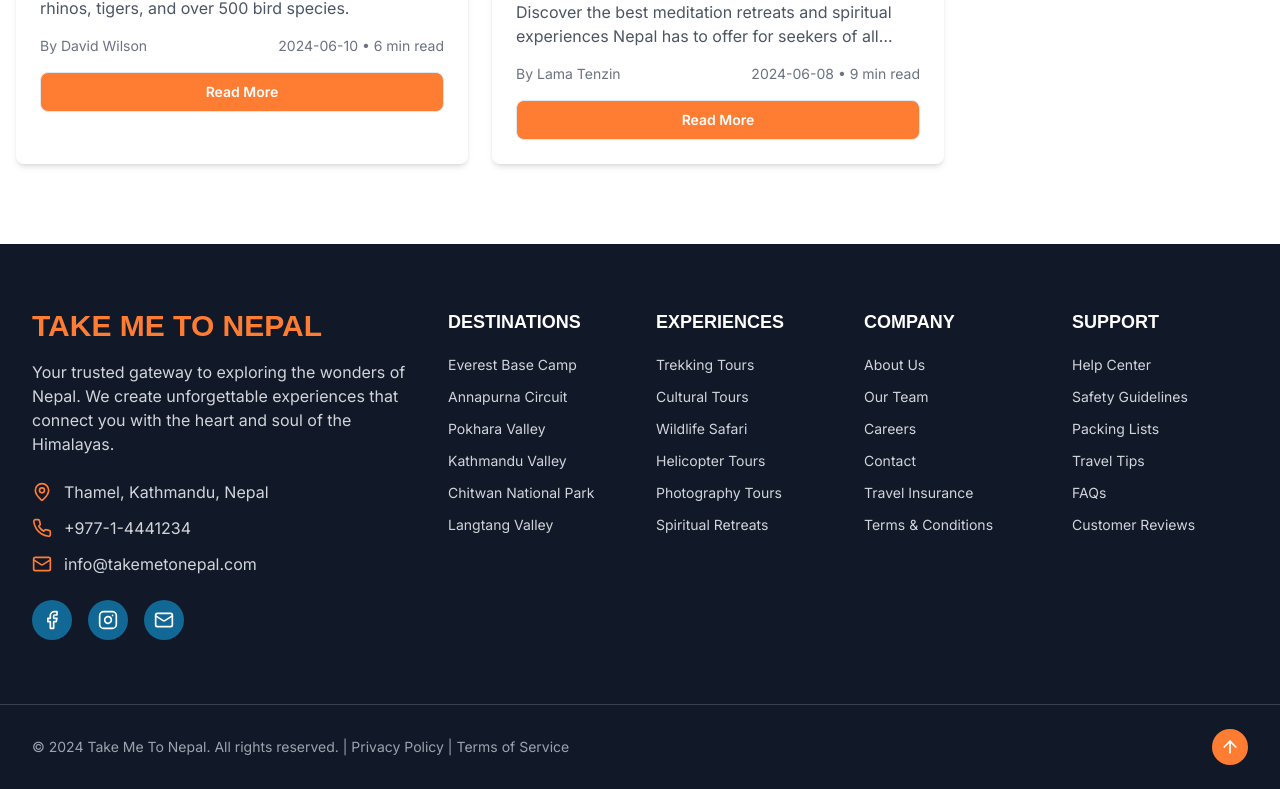
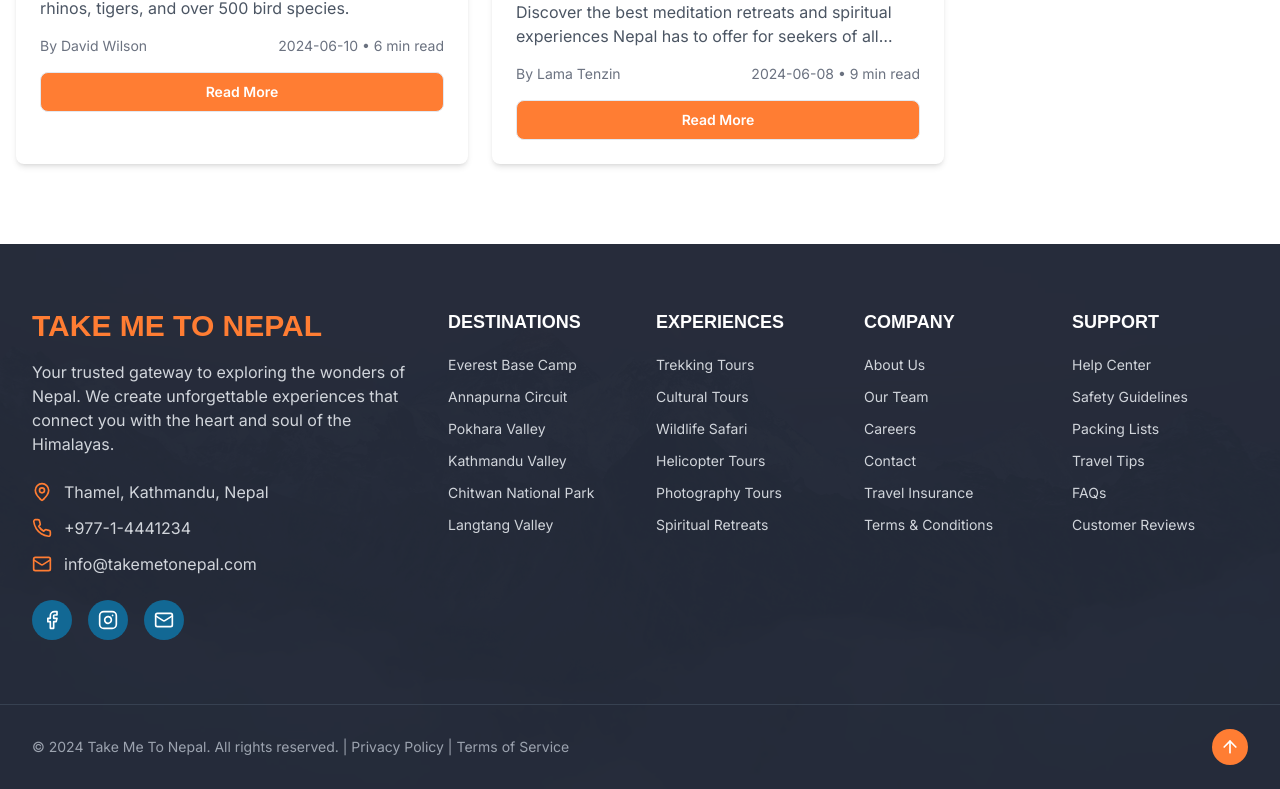
Before and after one commit to clockbtech/tmtn, a React (Vite) app: page /blog in a window 1280 px wide. Shown: the part 1643-2432 px from the top of the page. Built offline with nearby package versions, Linux system fonts and the light colour scheme; a web font is replaced by a local one.

Commit message:
Refactor: Replace backgrounds in Testimonials and Footer
Replaced the background of the Testimonials section with the first image and the background of the Footer with the second image at low opacity.

```diff
--- a/src/components/Footer.tsx
+++ b/src/components/Footer.tsx
@@ -1,6 +1,7 @@
 import React from 'react';
 import { motion } from 'framer-motion';
 import { Mail, Phone, MapPin, Facebook, Instagram, ArrowUp } from 'lucide-react';
+
 const Footer = () => {
   const scrollToTop = () => {
     window.scrollTo({
@@ -8,28 +9,48 @@ const Footer = () => {
       behavior: 'smooth'
     });
   };
+
   const footerLinks = {
     destinations: ['Everest Base Camp', 'Annapurna Circuit', 'Pokhara Valley', 'Kathmandu Valley', 'Chitwan National Park', 'Langtang Valley'],
     experiences: ['Trekking Tours', 'Cultural Tours', 'Wildlife Safari', 'Helicopter Tours', 'Photography Tours', 'Spiritual Retreats'],
     company: ['About Us', 'Our Team', 'Careers', 'Contact', 'Travel Insurance', 'Terms & Conditions'],
     support: ['Help Center', 'Safety Guidelines', 'Packing Lists', 'Travel Tips', 'FAQs', 'Customer Reviews']
   };
-  const socialLinks = [{
+
+  const socialLinks = [
+    {
       icon: Facebook,
       href: '#',
       label: 'Facebook'
-  }, {
+    },
+    {
       icon: Instagram,
       href: '#',
       label: 'Instagram'
-  }, {
+    },
+    {
       icon: Mail,
       href: '#',
       label: 'Email'
-  }];
-  return <footer className="bg-gray-900 text-white" id="contact">
+    }
+  ];
+
+  return (
+    <footer className="text-white relative overflow-hidden" id="contact">
+      {/* Background Image Layer */}
+      <div
+        className="absolute inset-0 bg-cover bg-center bg-no-repeat opacity-20"
+        style={{
+          backgroundImage: 'url(/lovable-uploads/a26300b1-f01d-4f86-880d-99c4fc88d181.png)'
+        }}
+      />
+
+      {/* Dark overlay for better text readability */}
+      <div className="absolute inset-0 bg-gray-900/90"></div>
+
       {/* Main Footer Content */}
-      <div className="container mx-auto px-4 sm:px-6 lg:px-8 py-16">
+      <div className="container mx-auto px-4 sm:px-6 lg:px-8 py-16 relative z-10">
+        {/* Main Footer Content */}
         <div className="grid grid-cols-1 md:grid-cols-2 lg:grid-cols-6 gap-8">
           {/* Company Info */}
           <div className="lg:col-span-2">
@@ -185,31 +206,33 @@ const Footer = () => {
       </div>
 
       {/* Bottom Bar */}
-      <div className="border-t border-gray-700">
+      <div className="border-t border-gray-700 relative z-10">
         <div className="container mx-auto px-4 sm:px-6 lg:px-8 py-6">
           <div className="flex flex-col md:flex-row justify-between items-center">
-            <motion.div initial={{
-            opacity: 0
-          }} whileInView={{
-            opacity: 1
-          }} transition={{
-            duration: 0.6
-          }} className="text-gray-400 text-sm mb-4 md:mb-0">
+            <motion.div
+              initial={{ opacity: 0 }}
+              whileInView={{ opacity: 1 }}
+              transition={{ duration: 0.6 }}
+              className="text-gray-400 text-sm mb-4 md:mb-0"
+            >
               © 2024 Take Me To Nepal. All rights reserved. | Privacy Policy | Terms of Service
             </motion.div>
 
             {/* Back to Top Button */}
-            <motion.button onClick={scrollToTop} whileHover={{
-            scale: 1.1,
-            y: -2
-          }} whileTap={{
-            scale: 0.95
-          }} className="bg-nepal-orange hover:bg-orange-600 text-white p-2 rounded-full transition-all duration-200" aria-label="Back to top">
+            <motion.button
+              onClick={scrollToTop}
+              whileHover={{ scale: 1.1, y: -2 }}
+              whileTap={{ scale: 0.95 }}
+              className="bg-nepal-orange hover:bg-orange-600 text-white p-2 rounded-full transition-all duration-200"
+              aria-label="Back to top"
+            >
               <ArrowUp className="w-5 h-5" />
             </motion.button>
           </div>
         </div>
       </div>
-    </footer>;
+    </footer>
+  );
 };
+
 export default Footer;
--- a/src/components/Testimonials.tsx
+++ b/src/components/Testimonials.tsx
@@ -68,32 +68,6 @@ const Testimonials = () => {
     });
   }, [currentIndex]);
 
-  // Nepalese Mandala Pattern SVG Component
-  const MandalaPattern = () => (
-    <svg className="absolute inset-0 w-full h-full opacity-[0.06]" viewBox="0 0 200 200" preserveAspectRatio="xMidYMid slice">
-      <defs>
-        <pattern id="mandala" x="0" y="0" width="100" height="100" patternUnits="userSpaceOnUse">
-          <g transform="translate(50,50)">
-            <circle cx="0" cy="0" r="2" fill="currentColor" opacity="0.3"/>
-            <g transform="rotate(45)">
-              <circle cx="15" cy="0" r="1" fill="currentColor" opacity="0.2"/>
-              <circle cx="-15" cy="0" r="1" fill="currentColor" opacity="0.2"/>
-              <circle cx="0" cy="15" r="1" fill="currentColor" opacity="0.2"/>
-              <circle cx="0" cy="-15" r="1" fill="currentColor" opacity="0.2"/>
-            </g>
-            <g transform="rotate(22.5)">
-              <circle cx="20" cy="0" r="0.5" fill="currentColor" opacity="0.15"/>
-              <circle cx="-20" cy="0" r="0.5" fill="currentColor" opacity="0.15"/>
-              <circle cx="0" cy="20" r="0.5" fill="currentColor" opacity="0.15"/>
-              <circle cx="0" cy="-20" r="0.5" fill="currentColor" opacity="0.15"/>
-            </g>
-          </g>
-        </pattern>
-      </defs>
-      <rect width="100%" height="100%" fill="url(#mandala)" className="text-nepal-primary"/>
-    </svg>
-  );
-
   // Prayer Flag Dots Animation
   const PrayerFlagDots = () => (
     <div className="absolute top-4 right-4 hidden lg:flex space-x-1 opacity-[0.08]">
@@ -117,13 +91,16 @@ const Testimonials = () => {
   );
 
   return (
-    <section className="py-20 bg-gray-50 overflow-hidden relative">
-      {/* Background Pattern Layer */}
-      <div className="absolute inset-0">
-        <MandalaPattern />
-
-        {/* Gradient Overlay for Readability */}
-        <div className="absolute inset-0 bg-gradient-to-br from-white/40 via-transparent to-gray-50/60"></div>
+    <section className="py-20 overflow-hidden relative">
+      {/* Background Image Layer */}
+      <div
+        className="absolute inset-0 bg-cover bg-center bg-no-repeat"
+        style={{
+          backgroundImage: 'url(/lovable-uploads/cd69aa7a-1ff4-42aa-b8fa-d8ee8cdf17c4.png)'
+        }}
+      >
+        {/* Overlay for better text readability */}
+        <div className="absolute inset-0 bg-white/85"></div>
       </div>
 
       {/* Scattered Travel Icons */}
```
Also changed, not shown: public/lovable-uploads/a26300b1-f01d-4f86-880d-99c4fc88d181.png (added), public/lovable-uploads/cd69aa7a-1ff4-42aa-b8fa-d8ee8cdf17c4.png (added). Lines whose indentation alone changed are shown as unchanged.
